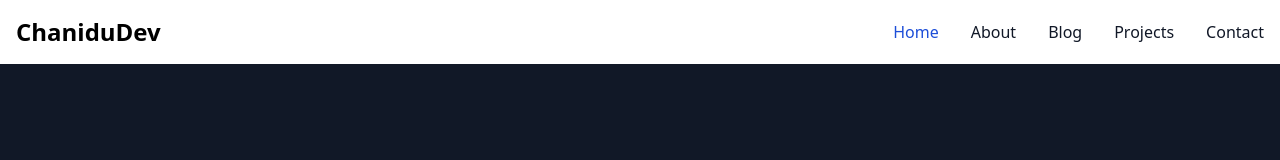
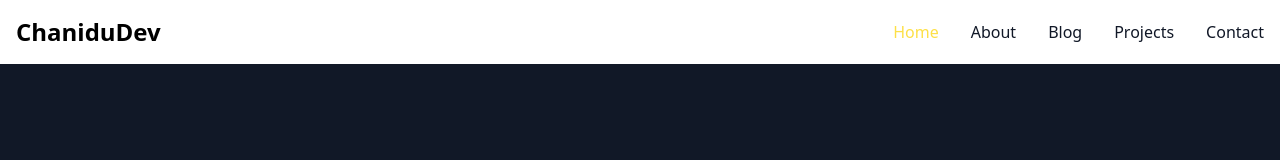
Before and after one commit to Chanidu26/ChaniduDev, a React (Create React App) app: page / in a window 1280 px wide. Shown: the top 160 px of the page. Built offline with nearby package versions, Linux system fonts and the light colour scheme.

Commit message:
Update Navbar.js

```diff
--- a/src/components/Navbar.js
+++ b/src/components/Navbar.js
@@ -50,7 +50,7 @@ const Navbar = () => {
             <li>
               <a
                 href="/"
-                className="block py-2 px-3 text-white bg-blue-700 rounded md:bg-transparent md:text-blue-700 md:p-0 dark:text-white md:dark:text-blue-500"
+                className="block py-2 px-3 text-white bg-yellow-300 rounded md:bg-transparent md:text-yellow-300 md:p-0 dark:text-white md:dark:text-yellow-300"
                 aria-current="page"
               >
                 Home
```
